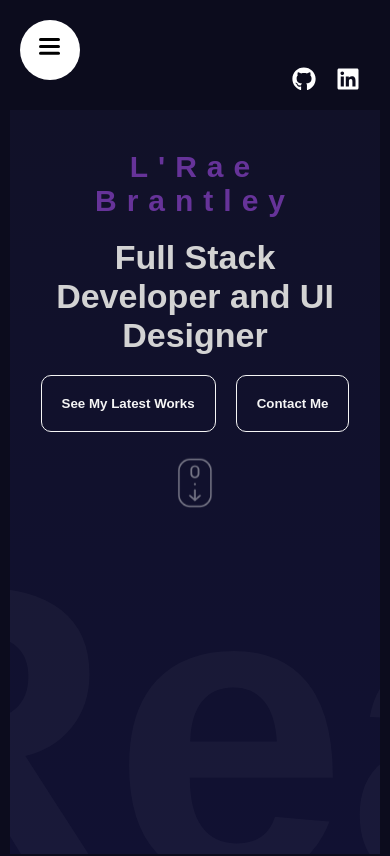
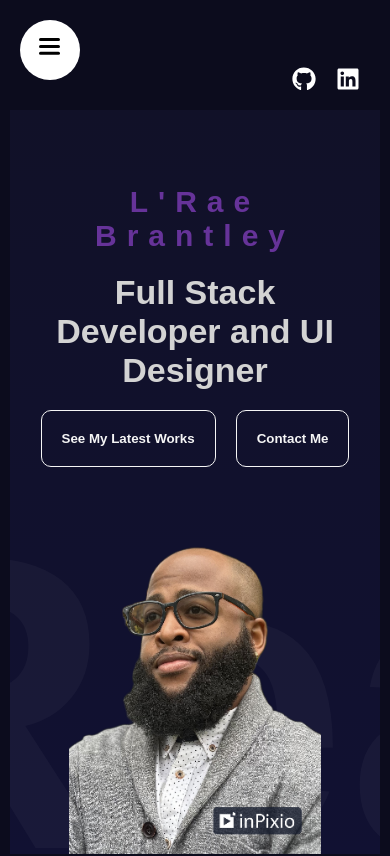
Before and after one commit to Dregon42/React-Portfolio3.0, a React (Vite) app: page / in a window 390 px wide. Shown: the top 856 px of the page. Built offline with nearby package versions, Linux system fonts and the light colour scheme.

Commit message:
Updated styling to Hero section - scroll text positioning - scroll button hidden on mobile

```diff
--- a/src/component/hero/Hero.jsx
+++ b/src/component/hero/Hero.jsx
@@ -57,16 +57,16 @@ export default function Hero() {
             <motion.button variants={textVariants}><a href="#Projects">See My Latest Works</a></motion.button>
             <motion.button variants={textVariants}><a href="#Contact">Contact Me</a></motion.button>
           </motion.div>
-          <motion.img variants={textVariants} animate='scrollButton' src="/scroll.png" alt="" />
+          <motion.img variants={textVariants} animate='scrollButton' src="/scroll.png" alt="scroll button"/>
         </motion.div>
       </div>
       <motion.div variants={sliderVariants} initial='initial' animate='animate' className="slidingTextContainer">
         React.Js  React-Native.Js  Redux  JavaScript
       </motion.div>
       {/* Need bigger photo with background removed before adding */}
-      {/* <div className="imageContainer">
+      <div className="imageContainer">
         <img src="/IMG_2992_inPixio.png" alt="" />
-      </div> */}
+      </div>
 
     </div>
   )
--- a/src/component/hero/hero.scss
+++ b/src/component/hero/hero.scss
@@ -5,6 +5,7 @@
     overflow: hidden;
     background: linear-gradient(180deg, #111128, #111132);
     position: relative;
+
 
     .wrapper {
         max-width: 1366px;
@@ -42,7 +43,7 @@
             }
 
             h1 {
-                font-size: 88px;
+                font-size: 69px;
 
                 @include mobile {
                     font-size: 34px;
@@ -65,7 +66,12 @@
 
             img {
                 width: 50px;
+
+                @include mobile {
+                    display: none;
+                }
             }
+
         }
 
     }
@@ -73,7 +79,7 @@
     .slidingTextContainer {
         position: absolute;
         font-size: 50vh;
-        bottom: -120px;
+        bottom: -90px;
         white-space: nowrap;
         color: #ffffff09;
         width: 50%;
```
